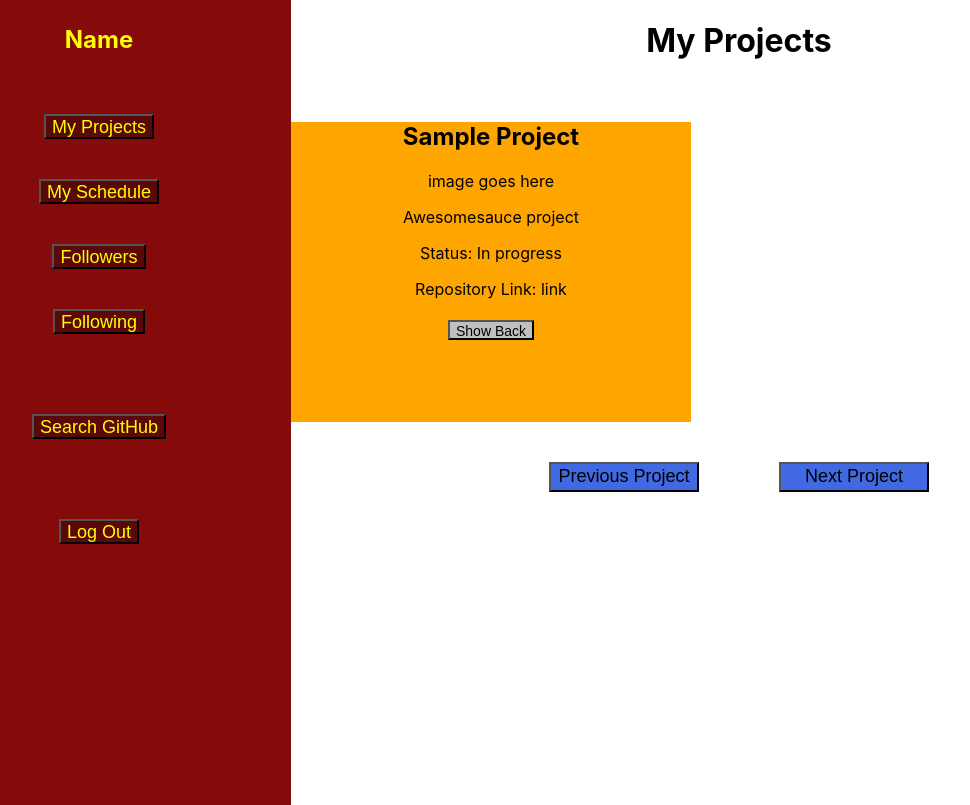
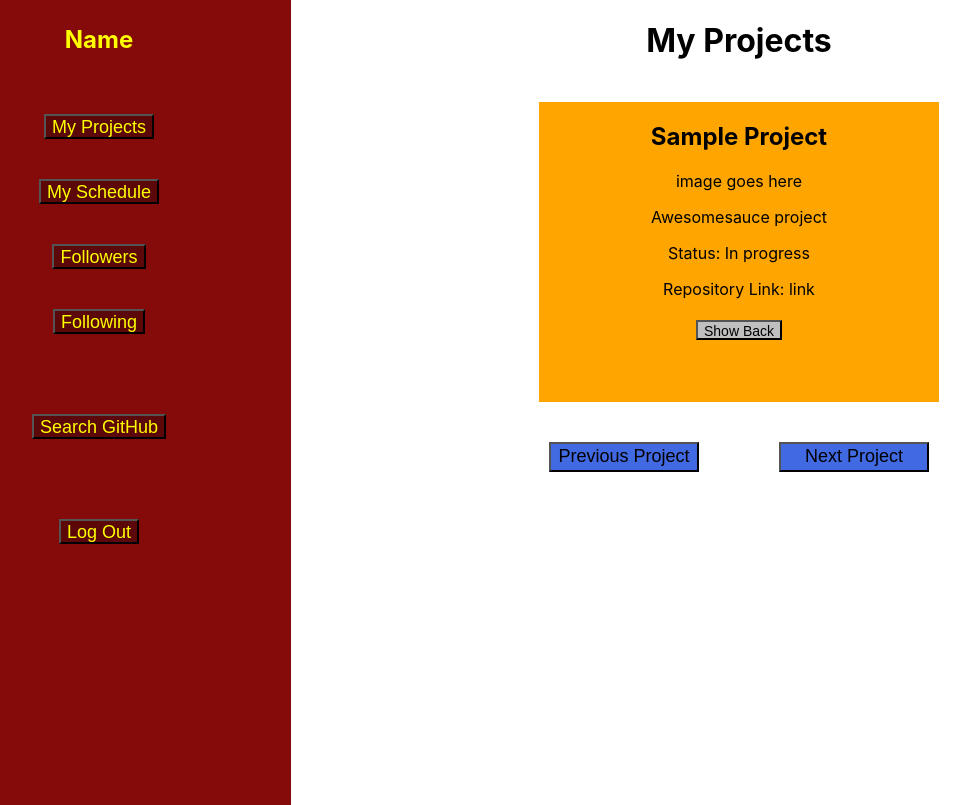
Before and after one commit to adamsl22/Project_Organizer_FrontEnd, a React (Create React App) app: page /projects in a window 1280 px wide. Shown: the whole page, without its empty margins (93-1063 px from the left). Built offline with nearby package versions, Linux system fonts and the light colour scheme.

Commit message:
fixed project card css

```diff
--- a/src/Components/ProjectCard.js
+++ b/src/Components/ProjectCard.js
@@ -28,7 +28,8 @@ class ProjectCard extends React.Component{
   showBack = () => {
     return (
       <div>
-        <ul>Tasks: {this.props.project.toDos.map(toDo => <li className='li'>{toDo.description}</li>)}</ul>
+        <h2>{this.props.project.name}</h2>
+        <h3>Tasks: {this.props.project.toDos.map(toDo => <li className='li'>{toDo.description}</li>)}</h3>
         {this.state.showingToDoForm ?
         <ToDoForm project_id={this.props.project.id} addToDo={this.props.addToDo} toggleForm={this.toggleToDoForm}/>
         : <button className='card-button' onClick={this.toggleToDoForm}>Add Task</button>}
--- a/src/Containers/ProjectsContainer.js
+++ b/src/Containers/ProjectsContainer.js
@@ -64,9 +64,11 @@ class ProjectsContainer extends React.Component{
         return(
             <div id='ProjectsContainer'>
                 <h1>My Projects</h1><br></br>
-                <ProjectCard project={this.state.project} addToDo={this.addToDo}/>
-                <button id='left-button' className='scroll-button' onClick={this.scrollLeft}>Previous Project</button>
-                <button id='right-button' className='scroll-button' onClick={this.scrollRight}>Next Project</button>
+                <ProjectCard key={this.state.project.id} project={this.state.project} addToDo={this.addToDo}/>
+                <div>
+                    <button id='left-button' className='scroll-button' onClick={this.scrollLeft}>Previous Project</button>
+                    <button id='right-button' className='scroll-button' onClick={this.scrollRight}>Next Project</button>
+                </div>
             </div>
         )
     }
--- a/src/index.css
+++ b/src/index.css
@@ -50,20 +50,23 @@ a:hover {
   width: 70%;
   float: right;
   height: 100vh;
+  justify-content: center;
 }
 
 #ProjectsContainer {
-  align-content: center;
-  justify-content: center;
+  display: flex;
+  flex-direction: column;
+  align-content: flex-end;
+  justify-content: flex-start;
 }
 
 :root {
-  --bc: burlywood;
+  --bc: rgb(175, 175, 175);
 }
 
 .project-card {
+  align-self: center;
   text-align: center;
-  justify-content: center;
   height: 300px;
   width: 400px;
   background-color: var(--bc);
```
